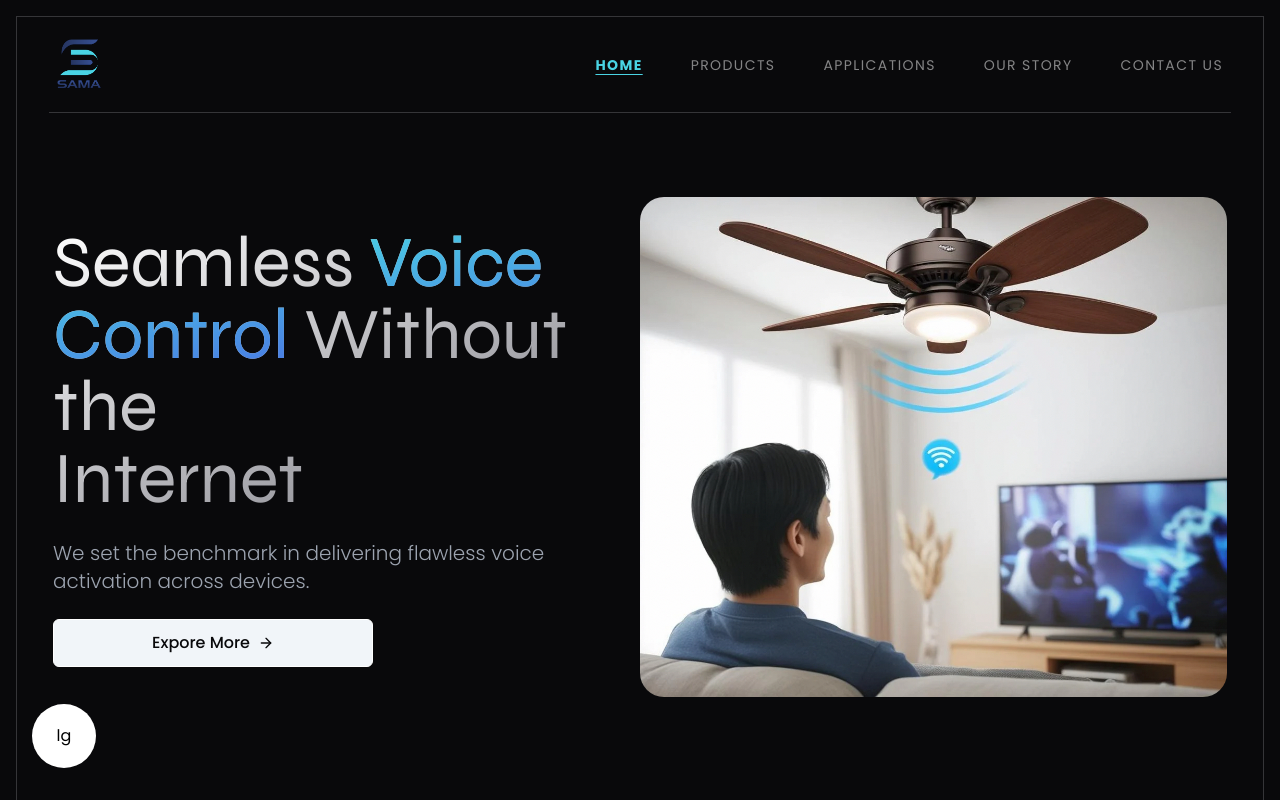
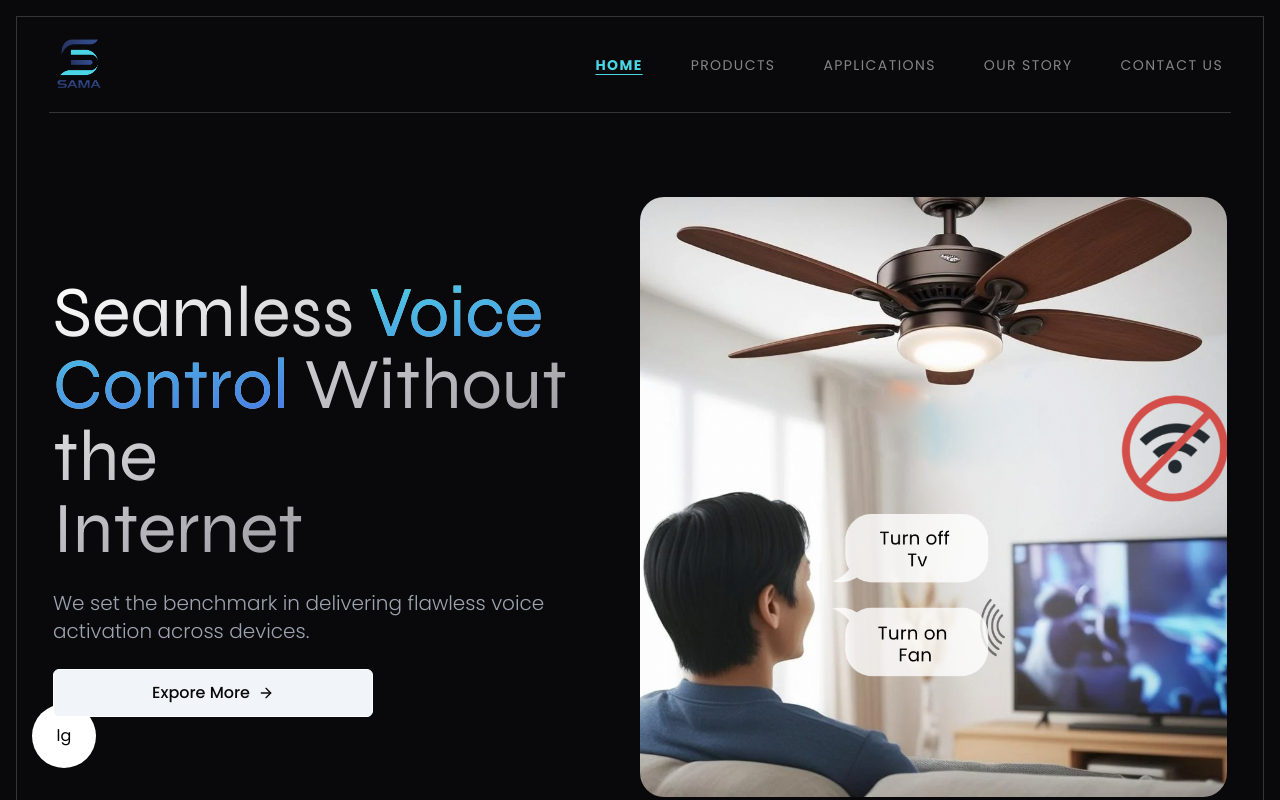
Before and after one commit to Feneel518/samanextgen, a Next.js app: page / in a window 1280 px wide. Shown: the top 800 px of the page. Built offline with nearby package versions, Linux system fonts and the light colour scheme.

Commit message:
first commit

```diff
--- a/src/components/ProductsDetails.tsx
+++ b/src/components/ProductsDetails.tsx
@@ -88,7 +88,7 @@ const ProductsDetails: FC<ProductsDetailsProps> = ({ product }) => {
               <p>{product.paragraph2}</p>
             </Paragraph>
           </div>
-          <div className="w-full mx-auto border border-gray-200/20 "></div>
+          {/* <div className="w-full mx-auto border border-gray-200/20 "></div> */}
         </div>
       </div>
     </section>
--- a/src/lib/products.tsx
+++ b/src/lib/products.tsx
@@ -133,9 +133,9 @@ export const PRODUCTS = [
           "Two Languages support recognition for versatility among diverse users",
           "Improved internal noise suppression and active gain control technology",
           "Advanced voice module for enhanced voice control in smart home devices",
-          "Better voice recognition during high speed and mechanical noise environemnts",
           "Equipped with noise suppression and active gain control for clear voice input",
           "Ideal for upgrading traditional appliances like fans into modern smart systems",
+          "Better voice recognition during high speed and mechanical noise environemnts",
         ],
       },
       {
--- a/src/sections/Hero.tsx
+++ b/src/sections/Hero.tsx
@@ -50,7 +50,7 @@ export const Hero = () => {
                 </div>
 
                 <div className="max-lg:-mt-8">
-                  <div className="relative h-[400px] lg:h-[500px]">
+                  <div className="relative h-[400px] lg:h-[600px] ">
                     <div className="absolute w-full h-full z-10  ">
                       {/* <div className="absolute top-0 w-[70%]   h-full -mt-36 ml-28">
                         <Image
@@ -62,7 +62,7 @@ export const Hero = () => {
                       </div> */}
                     </div>
                     <Image
-                      src={"/heroImage4.jpg"}
+                      src={"/heroImage5.png"}
                       alt="Hero Image"
                       fill
                       className="object-cover object-top rounded-3xl"
```
Also changed, not shown: public/heroImage5.png (added).
